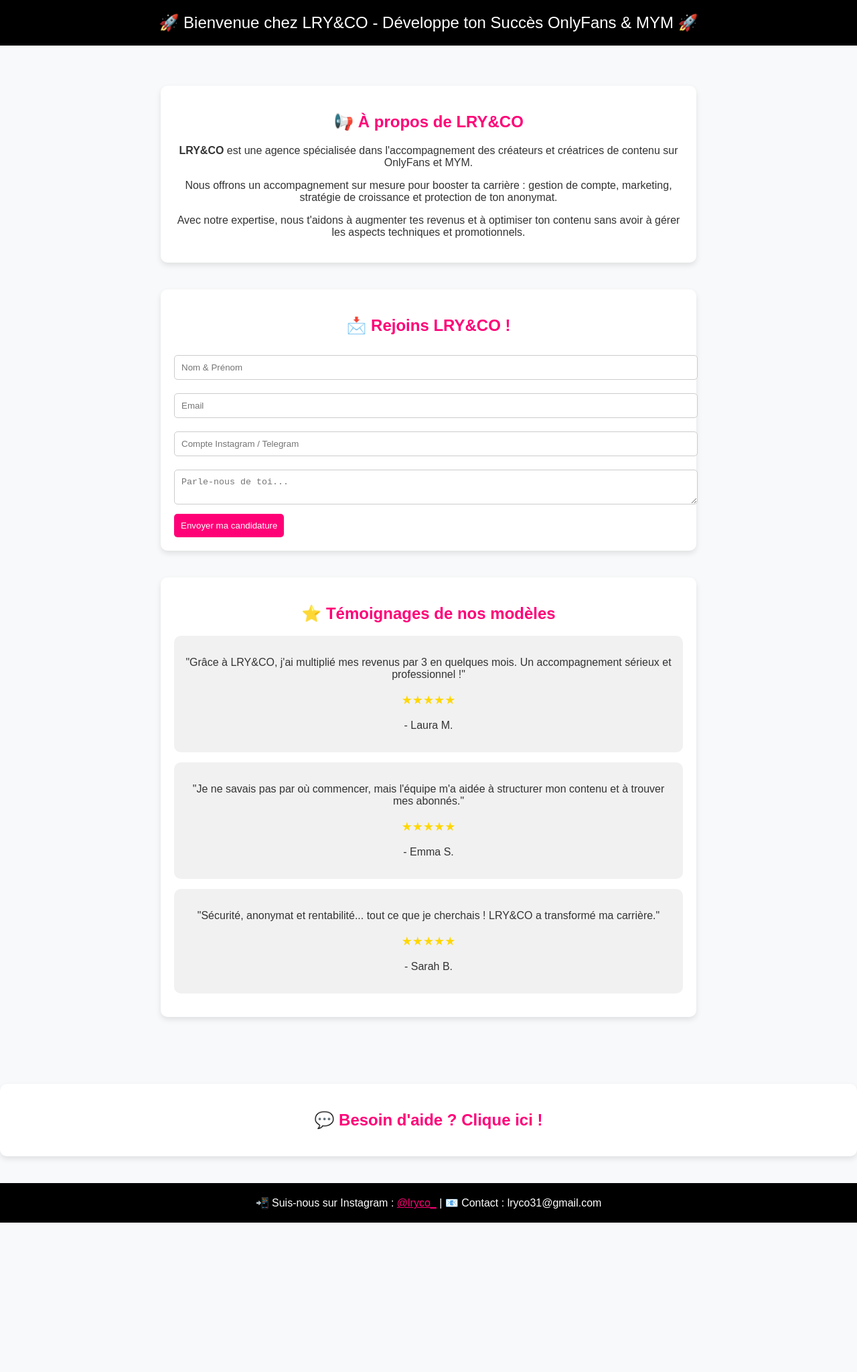
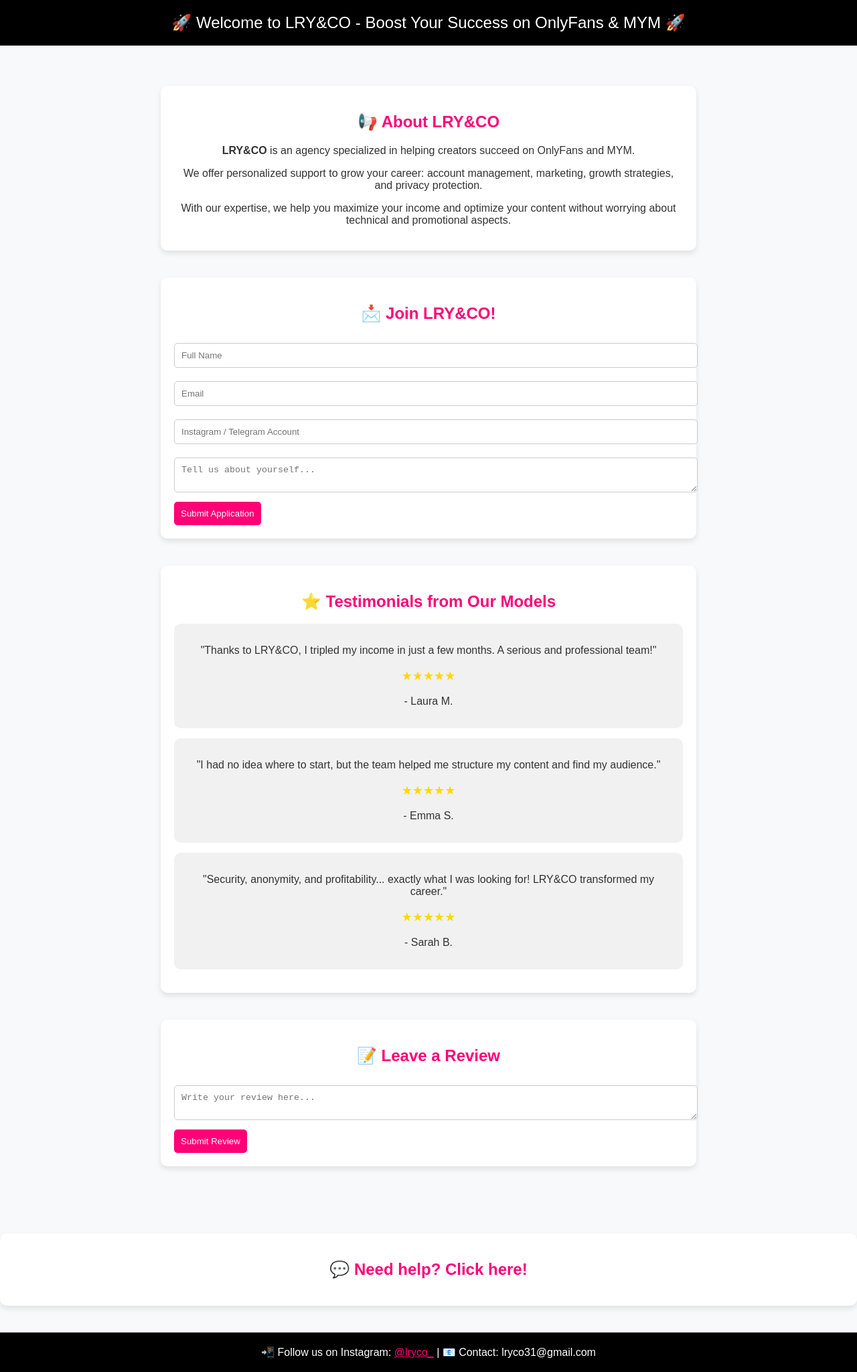
Before and after one commit to LRYCO/LRY-CO, a plain HTML site: page index.html in a window 1280 px wide. Shown: the whole page at 67% size. Before the commit the page ends 1825 px from the top, so only its background shows below. Drawn offline with nearby package versions, Linux system fonts and the light colour scheme.

Commit message:
Update index.html

```diff
--- a/index.html
+++ b/index.html
@@ -1,9 +1,9 @@
 <!DOCTYPE html>
-<html lang="fr">
+<html lang="en">
 <head>
     <meta charset="UTF-8">
     <meta name="viewport" content="width=device-width, initial-scale=1.0">
-    <title>LRY&CO - Agence OnlyFans & MYM</title>
+    <title>LRY&CO - OnlyFans & MYM Agency</title>
     <style>
         body { font-family: Arial, sans-serif; margin: 0; padding: 0; background: #f8f9fa; color: #333; }
         header { background: #000; color: #fff; text-align: center; padding: 20px; font-size: 24px; }
@@ -20,83 +20,90 @@
 </head>
 <body>
     <header>
-        🚀 Bienvenue chez LRY&CO - Développe ton Succès OnlyFans & MYM 🚀
+        🚀 Welcome to LRY&CO - Boost Your Success on OnlyFans & MYM 🚀
     </header>
 
     <div class="container">
-        <!-- Présentation améliorée -->
         <div class="section">
-            <h2>📢 À propos de LRY&CO</h2>
-            <p><strong>LRY&CO</strong> est une agence spécialisée dans l'accompagnement des créateurs et créatrices de contenu sur OnlyFans et MYM.</p>
-            <p>Nous offrons un accompagnement sur mesure pour booster ta carrière : gestion de compte, marketing, stratégie de croissance et protection de ton anonymat.</p>
-            <p>Avec notre expertise, nous t'aidons à augmenter tes revenus et à optimiser ton contenu sans avoir à gérer les aspects techniques et promotionnels.</p>
+            <h2>📢 About LRY&CO</h2>
+            <p><strong>LRY&CO</strong> is an agency specialized in helping creators succeed on OnlyFans and MYM.</p>
+            <p>We offer personalized support to grow your career: account management, marketing, growth strategies, and privacy protection.</p>
+            <p>With our expertise, we help you maximize your income and optimize your content without worrying about technical and promotional aspects.</p>
         </div>
 
-        <!-- Formulaire de candidature -->
         <div class="section">
-            <h2>📩 Rejoins LRY&CO !</h2>
+            <h2>📩 Join LRY&CO!</h2>
             <form id="contact-form">
-                <input type="text" name="nom" placeholder="Nom & Prénom" required>
+                <input type="text" name="name" placeholder="Full Name" required>
                 <input type="email" name="email" placeholder="Email" required>
-                <input type="text" name="reseaux" placeholder="Compte Instagram / Telegram" required>
-                <textarea name="message" placeholder="Parle-nous de toi..." required></textarea>
-                <button class="btn" type="submit">Envoyer ma candidature</button>
+                <input type="text" name="social" placeholder="Instagram / Telegram Account" required>
+                <textarea name="message" placeholder="Tell us about yourself..." required></textarea>
+                <button class="btn" type="submit">Submit Application</button>
             </form>
         </div>
 
-        <!-- Avis des modèles -->
         <div class="section">
-            <h2>⭐ Témoignages de nos modèles</h2>
+            <h2>⭐ Testimonials from Our Models</h2>
             <div class="testimonial">
-                <p>"Grâce à LRY&CO, j'ai multiplié mes revenus par 3 en quelques mois. Un accompagnement sérieux et professionnel !"</p>
+                <p>"Thanks to LRY&CO, I tripled my income in just a few months. A serious and professional team!"</p>
                 <p class="stars">★★★★★</p>
                 <p>- Laura M.</p>
             </div>
             <div class="testimonial">
-                <p>"Je ne savais pas par où commencer, mais l'équipe m'a aidée à structurer mon contenu et à trouver mes abonnés."</p>
+                <p>"I had no idea where to start, but the team helped me structure my content and find my audience."</p>
                 <p class="stars">★★★★★</p>
                 <p>- Emma S.</p>
             </div>
             <div class="testimonial">
-                <p>"Sécurité, anonymat et rentabilité... tout ce que je cherchais ! LRY&CO a transformé ma carrière."</p>
+                <p>"Security, anonymity, and profitability... exactly what I was looking for! LRY&CO transformed my career."</p>
                 <p class="stars">★★★★★</p>
                 <p>- Sarah B.</p>
             </div>
         </div>
+
+        <div class="section">
+            <h2>📝 Leave a Review</h2>
+            <form id="review-form">
+                <textarea name="review" placeholder="Write your review here..." required></textarea>
+                <button class="btn" type="submit">Submit Review</button>
+            </form>
+        </div>
     </div>
 
-    <!-- Chatbot -->
     <script>
         function chatbot() {
-            alert("👋 Bonjour ! Comment pouvons-nous vous aider ? Contactez-nous sur Instagram @lryco_ ou par email lryco31@gmail.com");
+            alert("👋 Hello! How can we assist you? Contact us on Instagram @lryco_ or via email lryco31@gmail.com");
         }
     </script>
     <div class="section" onclick="chatbot()" style="cursor:pointer; text-align:center;">
-        <h2>💬 Besoin d'aide ? Clique ici !</h2>
+        <h2>💬 Need help? Click here!</h2>
     </div>
 
-    <!-- EmailJS pour envoyer la candidature par mail -->
     <script src="https://cdn.jsdelivr.net/npm/@emailjs/browser@3/dist/email.min.js"></script>
     <script>
         (function() {
-            emailjs.init("XJB0Q84GuBllcMTQY"); // Mets ton vrai User ID entre guillemets
+            emailjs.init("XJB0Q84GuBllcMTQY");
 
             document.getElementById("contact-form").addEventListener("submit", function(event) {
-                event.preventDefault(); // Empêche le rechargement de la page
-
+                event.preventDefault();
                 emailjs.sendForm("service_l0gtrgp", "template_gnfw19h", this)
                     .then(function() {
-                        alert("Candidature envoyée avec succès !");
+                        alert("Application successfully submitted!");
                     }, function(error) {
-                        alert("Erreur : " + error.text);
+                        alert("Error: " + error.text);
                     });
             });
         })();
+
+        document.getElementById("review-form").addEventListener("submit", function(event) {
+            event.preventDefault();
+            alert("Your review has been successfully recorded.");
+            this.reset();
+        });
     </script>
 
-    <!-- Footer -->
     <footer>
-        📲 Suis-nous sur Instagram : <a href="https://instagram.com/lryco_" target="_blank" style="color:#ff0077;">@lryco_</a> | 📧 Contact : lryco31@gmail.com
+        📲 Follow us on Instagram: <a href="https://instagram.com/lryco_" target="_blank" style="color:#ff0077;">@lryco_</a> | 📧 Contact: lryco31@gmail.com
     </footer>
 </body>
 </html>
```
